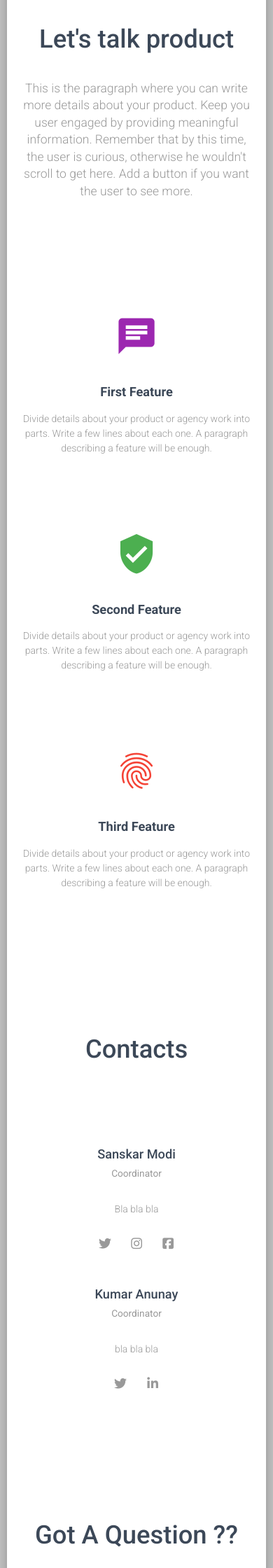
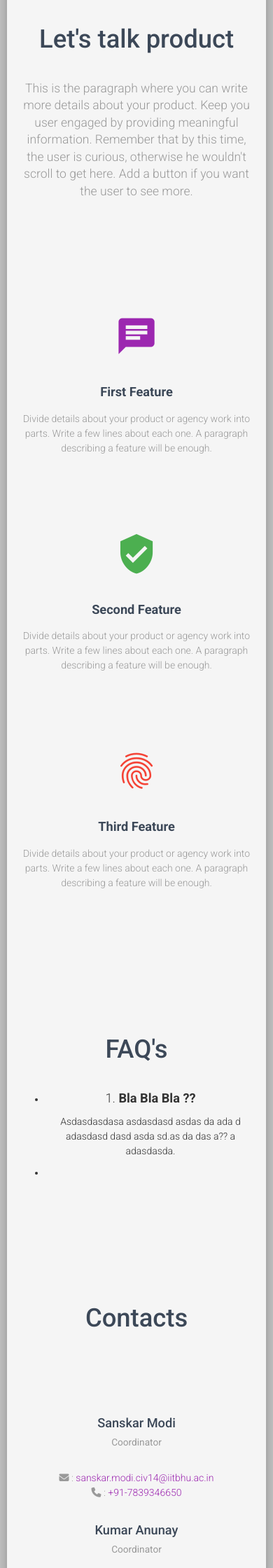
Before and after one commit to mayurdhurpate/shilp16, a Django app: template quriosity/templates/home.html in a window 390 px wide. Shown: the part 845-3085 px from the top of the page at 70% size. Run offline with Django 3.2, Linux system fonts and the light colour scheme; the template is opened without the code that fills it, so the values that code supplies are empty; some libraries are stand-ins or nearby versions.

Commit message:
Modified landing view of page

```diff
--- a/quriosity/templates/home.html
+++ b/quriosity/templates/home.html
@@ -4,6 +4,7 @@
     <meta charset="UTF-8">
     <meta http-equiv="X-UA-Compatible" content="IE=edge,chrome=1" />
     <meta content='width=device-width, initial-scale=1.0, maximum-scale=1.0, user-scalable=0' name='viewport' />
+    <meta name="theme-color" content="#999999" />
     <title>Quriosity</title>
 
     <link rel="stylesheet" href="https://fonts.googleapis.com/icon?family=Material+Icons" />
@@ -12,6 +13,48 @@
 
     <link href="/static/css/bootstrap.min.css" rel="stylesheet" />
     <link href="/static/css/material-kit.css" rel="stylesheet"/>
+    <style>
+        @font-face {
+            font-family: titleFont;
+            src: url('/static/font/title-font.ttf');
+        }
+
+        .typed-cursor{
+            opacity: 1;
+            -webkit-animation: blink 0.7s infinite;
+            -moz-animation: blink 0.7s infinite;
+            animation: blink 0.7s infinite;
+        }
+        @keyframes blink{
+            0% { opacity:1; }
+            50% { opacity:0; }
+            100% { opacity:1; }
+        }
+        @-webkit-keyframes blink{
+            0% { opacity:1; }
+            50% { opacity:0; }
+            100% { opacity:1; }
+        }
+        @-moz-keyframes blink{
+            0% { opacity:1; }
+            50% { opacity:0; }
+            100% { opacity:1; }
+        }
+
+        canvas {
+          display: block;
+          vertical-align: top;
+        }
+
+        #particles-js {
+          background: transparent;
+          position: absolute;
+          width: 100%;
+          height: 100%;
+          background-image: url('/static/img/background.jpg');
+          background-size: cover;
+        }
+    </style>
 </head>
 <body class="landing-page">
     <nav class="navbar navbar-transparent navbar-absolute">
@@ -23,34 +66,29 @@
                     <span class="icon-bar"></span>
                     <span class="icon-bar"></span>
                 </button>
-                <a class="navbar-brand" href="/quriosity">Quriosity</a>
+                <a class="navbar-brand" href="/quriosity" style="font-family: titleFont;">Quriosity</a>
             </div>
 
             <div class="collapse navbar-collapse" id="navigation-example">
                 <ul class="nav navbar-nav navbar-right">
                     <li>
-                        <a href="#team">
-                            Team
+                        <a href="#contacts">
+                            <i class="material-icons">email</i>Contacts
+                        </a>
+                    </li>
+                    <li>
+                        <a href="#contacts">
+                            <i class="material-icons">chat</i>Chat
                         </a>
                     </li>
                     <li>
                         <a href="#faqs">
-                            <i class="material-icons">unarchive</i> FAQ's
-                        </a>
-                    </li>
-                    <li>
-                        <a href="#" class="btn btn-simple btn-white btn-just-icon">
-                            <i class="fa fa-twitter"></i>
+                            <i class="material-icons">help</i> FAQ's
                         </a>
                     </li>
                     <li>
                         <a href="#" class="btn btn-simple btn-white btn-just-icon">
                             <i class="fa fa-facebook-square"></i>
-                        </a>
-                    </li>
-                    <li>
-                        <a href="#" class="btn btn-simple btn-white btn-just-icon">
-                            <i class="fa fa-instagram"></i>
                         </a>
                     </li>
                     <li>
@@ -62,15 +100,17 @@
             </div>
         </div>
     </nav>
-
+    <div id="particles-js"></div>
     <div class="wrapper">
-        <div class="header header-filter" style="background-image: url('https://images.unsplash.com/photo-1423655156442-ccc11daa4e99?crop=entropy&dpr=2&fit=crop&fm=jpg&h=750&ixjsv=2.1.0&ixlib=rb-0.3.5&q=50&w=1450');">
+        <div class="header header-filter">
             <div class="container">
                 <div class="row">
-                    <div class="col-md-6">
-                        <h1 class="title">Quriosity</h1>
+                    <div class="col-md-6" style="z-index: 9999;">
+                        <h1 class="title" style="font-family: titleFont; font-size: 6vw;">Quriosity</h1>
                         <h4>Nationwide logical reasoning quiz event</h4>
+                        <h3><i>"Millions saw the apple fall,<br> but Newton asked why."</i></h3>
                         <br />
+                        <div class="typing-bar"></div><br />
                         <button class="btn btn-danger btn-raised btn-lg" data-toggle="modal" data-target="#registerModal">
                             Register
                         </button>
@@ -93,59 +133,58 @@
                         <div class="content">
                             <div class="input-group">
                                 <span class="input-group-addon">
+                                    <i class="material-icons">person</i>
+                                </span>
+                                <input type="text" class="form-control" placeholder="Team Name...">
+                            </div>
+
+                            <div class="input-group">
+                                <span class="input-group-addon">
+                                    <i class="material-icons">lock</i>
+                                </span>
+                                <input type="password" class="form-control" placeholder="Team Password...">
+                            </div>
+
+                            <div class="input-group">
+                                <span class="input-group-addon">
                                     <i class="material-icons">face</i>
                                 </span>
-                                <input type="text" class="form-control" placeholder="First Name...">
+                                <input type="text" class="form-control" placeholder="Team Member 1 Name...">
                             </div>
 
                             <div class="input-group">
                                 <span class="input-group-addon">
                                     <i class="material-icons">email</i>
                                 </span>
-                                <input type="text" class="form-control" placeholder="Email...">
+                                <input type="text" class="form-control" placeholder="Team Member 1 Email...">
                             </div>
 
                             <div class="input-group">
                                 <span class="input-group-addon">
-                                    <i class="material-icons">lock_outline</i>
+                                    <i class="material-icons">phone</i>
                                 </span>
-                                <input type="password" placeholder="Password..." class="form-control" />
+                                <input type="text" class="form-control" placeholder="Team Member 1 Phone...">
                             </div>
 
-                            <div class="checkbox">
-                                <label>
-                                    <input type="checkbox" name="optionsCheckboxes" checked>
-                                    School
-                                </label>
-                            </div>
-                        </div>
-                        <div class="footer text-center">
-                            <a href="#pablo" class="btn btn-simple btn-primary btn-lg">Register</a>
-                        </div>
-                    </form>
-                </div>
-                <div class="card card-signup">
-                    <form class="form" method="" action="">
-                        <div class="content">
                             <div class="input-group">
                                 <span class="input-group-addon">
                                     <i class="material-icons">face</i>
                                 </span>
-                                <input type="text" class="form-control" placeholder="First Name...">
+                                <input type="text" class="form-control" placeholder="Team Member 2 Name...">
                             </div>
 
                             <div class="input-group">
                                 <span class="input-group-addon">
                                     <i class="material-icons">email</i>
                                 </span>
-                                <input type="text" class="form-control" placeholder="Email...">
+                                <input type="text" class="form-control" placeholder="Team Member 2 Email...">
                             </div>
 
                             <div class="input-group">
                                 <span class="input-group-addon">
-                                    <i class="material-icons">lock_outline</i>
+                                    <i class="material-icons">phone</i>
                                 </span>
-                                <input type="password" placeholder="Password..." class="form-control" />
+                                <input type="text" class="form-control" placeholder="Team Member 2 Phone...">
                             </div>
 
                             <div class="checkbox">
@@ -211,7 +250,7 @@
           </div>
         </div>
 
-        <div class="main main-raised">
+        <div class="main main-raised" style="background-color: whitesmoke;">
             <div class="container">
                 <div class="section text-center section-landing">
                     <div class="row">
@@ -254,9 +293,22 @@
                     </div>
                 </div>
 
-                <div class="section text-center">
+                <div class="section text-center" id="faqs">
+                    <h2 class="title">FAQ's</h2>
+
+                    <div class="faqs">
+                        <ul>
+                            <li>
+                                <h4>1. <b>Bla Bla Bla ??</b></h4>
+                                <p>Asdasdasdasa  asdasdasd asdas da ada d adasdasd dasd asda sd.as da das a?? a adasdasda.</p>
+                            </li>
+                            <li></li>
+                        </ul>
+                    </div>
+                </div>
+
+                <div class="section text-center" id="contacts">
                     <h2 class="title">Contacts</h2>
-
                     <div class="team">
                         <div class="row">
                             <div class="col-md-6">
@@ -265,11 +317,9 @@
                                         <small class="text-muted">Coordinator</small>
                                     </h4>
                                     <p class="description">
-                                        Bla bla bla
+                                        <i class="fa fa-envelope"></i> : <a href="mailto:sanskar.modi.civ14@iitbhu.ac.in">sanskar.modi.civ14@iitbhu.ac.in</a><br>
+                                        <i class="fa fa-phone"></i> : <a href="tel:7839346650">+91-7839346650</a>
                                     </p>
-                                    <a href="#pablo" class="btn btn-simple btn-just-icon"><i class="fa fa-twitter"></i></a>
-                                    <a href="#pablo" class="btn btn-simple btn-just-icon"><i class="fa fa-instagram"></i></a>
-                                    <a href="#pablo" class="btn btn-simple btn-just-icon btn-default"><i class="fa fa-facebook-square"></i></a>
                                 </div>
                             </div>
                             <div class="col-md-6">
@@ -278,17 +328,16 @@
                                         <small class="text-muted">Coordinator</small>
                                     </h4>
                                     <p class="description">
-                                        bla bla bla
+                                        <p class="description">
+                                            <i class="fa fa-envelope"></i> : <a href="mailto:kumar.anunay.civ14@iitbhu.ac.in">kumar.anunay.civ14@iitbhu.ac.in</a><br>
+                                            <i class="fa fa-phone"></i> : <a href="tel:9935009220">+91-9935009220</a>
+                                        </p>
                                     </p>
-                                    <a href="#pablo" class="btn btn-simple btn-just-icon"><i class="fa fa-twitter"></i></a>
-                                    <a href="#pablo" class="btn btn-simple btn-just-icon"><i class="fa fa-linkedin"></i></a>
                                 </div>
                             </div>
                         </div>
                     </div>
-
                 </div>
-
 
                 <div class="section landing-section">
                     <div class="row">
@@ -329,7 +378,6 @@
 
                 </div>
             </div>
-
         </div>
 
         <footer class="footer">
@@ -371,13 +419,28 @@
     <script src="/static/js/jquery.min.js" type="text/javascript"></script>
     <script src="/static/js/bootstrap.min.js" type="text/javascript"></script>
     <script src="/static/js/material.min.js"></script>
-
+    <script src="https://cdn.jsdelivr.net/particles.js/2.0.0/particles.min.js"></script>
     <!--  Plugin for the Sliders, full documentation here: http://refreshless.com/nouislider/ -->
-    <script src="/static/js/nouislider.min.js" type="text/javascript"></script>
+    <!-- <script src="/static/js/nouislider.min.js" type="text/javascript"></script> -->
 
     <!--  Plugin for the Datepicker, full documentation here: http://www.eyecon.ro/bootstrap-datepicker/ -->
-    <script src="/static/js/bootstrap-datepicker.js" type="text/javascript"></script>
+    <!-- <script src="/static/js/bootstrap-datepicker.js" type="text/javascript"></script> -->
 
     <!-- Control Center for Material Kit: activating the ripples, parallax effects, scripts from the example pages etc -->
     <script src="/static/js/material-kit.js" type="text/javascript"></script>
+        <!-- for typing effects -->
+    <script src="/static/js/typed.min.js" type="text/javascript"></script>
+    <script>
+        $(function(){
+            $(".typing-bar").typed({
+              strings: ["First sentence.", "Second sentence."],
+              typeSpeed: 0
+            });
+        });
+    </script>
+    <script>
+        particlesJS.load('particles-js', '/static/particles.json', function() {
+          console.log('callback - particles.js config loaded');
+        });
+    </script>
 </html>
```
Also changed, not shown: quriosity/static/particles.json (added, +110 -0 lines), quriosity/static/font/title-font.ttf (added), quriosity/static/img/background.jpg (added), quriosity/static/js/typed.min.js (added).
